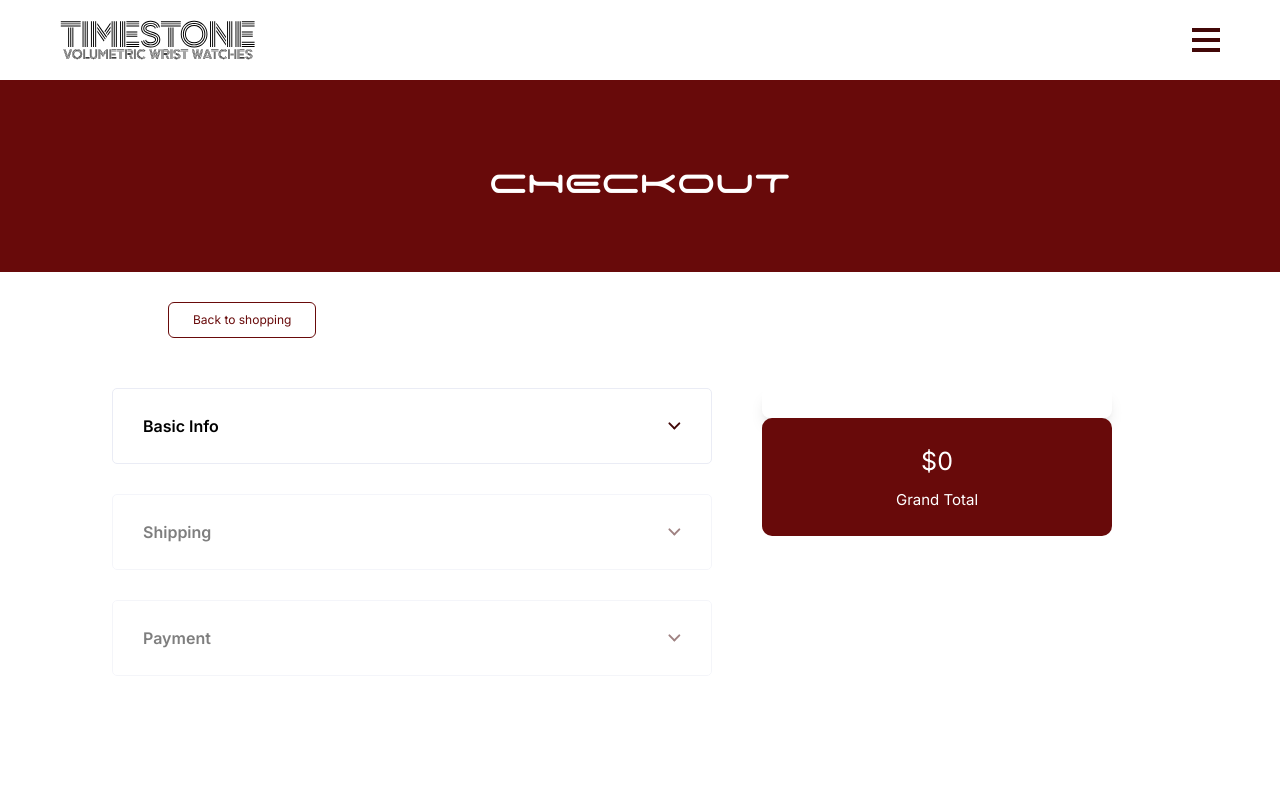
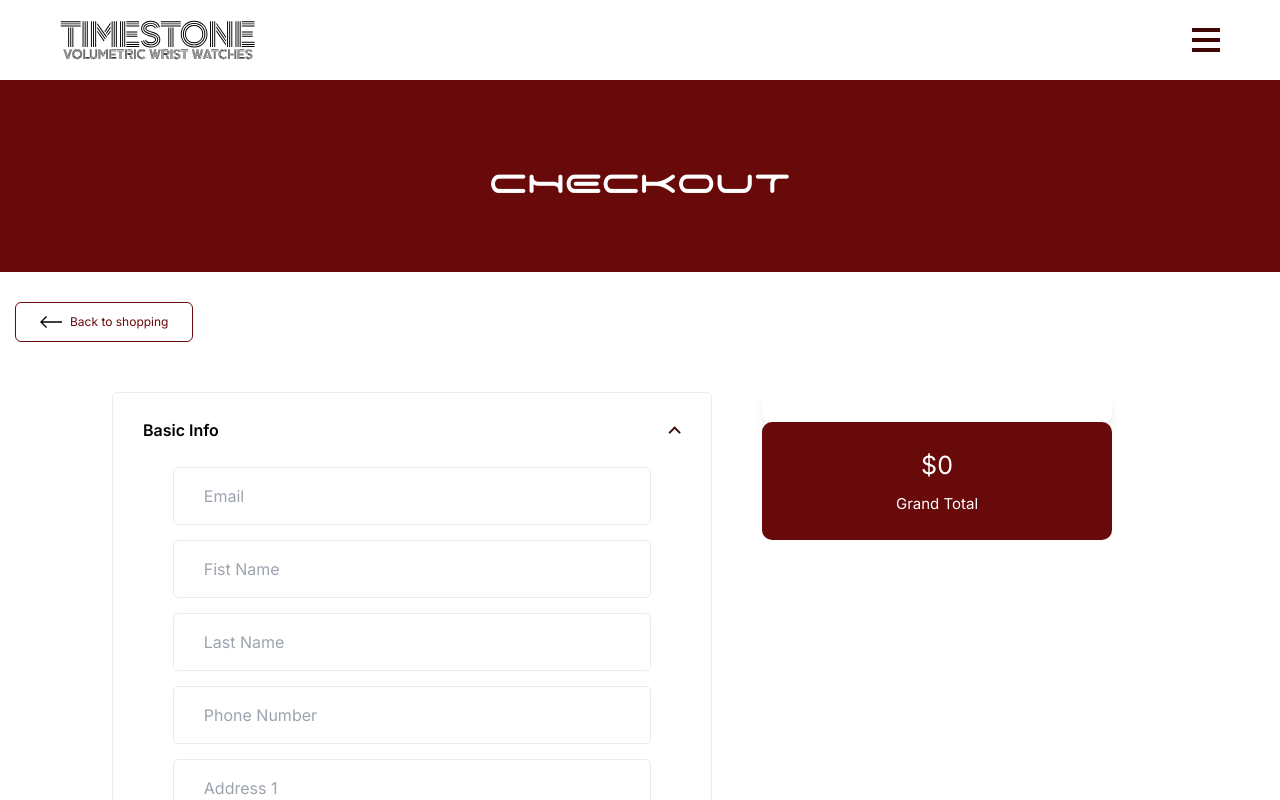
Before and after one commit to SoftLion-Co/timestone-prototype, a Next.js app: page /checkout in a window 1280 px wide. Shown: the top 800 px of the page. Built offline with nearby package versions, Linux system fonts and the light colour scheme.

Commit message:
refactor: change styles, add animation for open/close

```diff
--- a/app/(locale)/checkout/page.tsx
+++ b/app/(locale)/checkout/page.tsx
@@ -1,6 +1,6 @@
 "use client";
+import TitleComponents from "@/components/TitleComponents";
 import ProductsSection from "@/app/sections/checkout-page/ProductsSection";
-import TitleComponents from "@/components/TitleComponents";
 import PaymentSection from "@/app/sections/checkout-page/PaymentSection";
 import BasicInfoSection from "@/app/sections/checkout-page/BasicInfoSection";
 import ShippingSection from "@/app/sections/checkout-page/ShippingSection";
@@ -9,34 +9,35 @@ import { useState } from "react";
 import { useRouter } from "next/navigation";
 
 export default function CheckoutPage() {
-  const [isBasicInfoValid, setIsBasicInfoValid] = useState(false);
-  const [isBasicInfoOpen, setIsBasicInfoOpen] = useState(true);
-  const [isShippingOpen, setIsShippingOpen] = useState(false);
-  const [isShippingValid, setIsShippingValid] = useState(false);
-  const [isPaymentOpen, setIsPaymentOpen] = useState(false);
+  const [BasicInfoOpen, setBasicInfoOpen] = useState(true);
+  const [ShippingOpen, setShippingOpen] = useState(false);
+  const [PaymentOpen, setPaymentOpen] = useState(false);
+
   const [basicInfo, setBasicInfo] = useState({});
   const [shippingValue, setShippingValue] = useState({});
   const router = useRouter();
 
   const handleBasicInfoContinue = (isValid: boolean) => {
     if (isValid) {
-      setIsBasicInfoValid(true);
-      setIsBasicInfoOpen(false);
-
+      setBasicInfoOpen(false);
       setTimeout(() => {
-        setIsShippingOpen(true);
+        setShippingOpen(true);
       }, 300);
     }
   };
 
   const handleShippingContinue = (isValid: boolean) => {
     if (isValid) {
-      setIsShippingValid(true);
-      setIsShippingOpen(false);
+      setShippingOpen(false);
+      setTimeout(() => {
+        setPaymentOpen(true);
+      }, 300);
+    }
+  };
 
-      setTimeout(() => {
-        setIsPaymentOpen(true);
-      }, 300);
+  const handleCompletePayment = (isValid: boolean) => {
+    if (isValid) {
+      setPaymentOpen(false);
     }
   };
 
@@ -48,12 +49,13 @@ export default function CheckoutPage() {
     <>
       <TitleComponents text="CHECKOUT" />
 
-      <div className="container mt-[30px]">
+      <div className="mx-[15px] mt-[30px]">
         <Button
           bordered
           onClick={handleBack}
           className="text-[12px] py-[8px] px-[10px]"
           text="Back to shopping"
+          icon="arrow"
           background="transparent"
           type="button"
           tag="button"
@@ -67,21 +69,24 @@ export default function CheckoutPage() {
             shippingValue={shippingValue}
           />
         </div>
+
         <div className="flex flex-col gap-[30px] lg:flex-1">
           <BasicInfoSection
+            isOpen={BasicInfoOpen}
+            toggleOpen={() => setBasicInfoOpen(!BasicInfoOpen)}
             onContinue={handleBasicInfoContinue}
             setBasicInfo={setBasicInfo}
-            isOpen={isBasicInfoOpen}
           />
           <ShippingSection
-            isDisabled={!isBasicInfoValid}
-            isOpen={isShippingOpen}
+            isOpen={ShippingOpen}
+            toggleOpen={() => setShippingOpen(!ShippingOpen)}
             onContinue={handleShippingContinue}
             setShippingValue={setShippingValue}
           />
           <PaymentSection
-            isDisabled={!isShippingValid}
-            isOpen={isPaymentOpen}
+            isOpen={PaymentOpen}
+            toggleOpen={() => setPaymentOpen(!PaymentOpen)}
+            completePayment={handleCompletePayment}
           />
         </div>
       </div>
--- a/app/sections/checkout-page/BasicInfoSection.tsx
+++ b/app/sections/checkout-page/BasicInfoSection.tsx
@@ -6,10 +6,11 @@ import FormComponent from "@/components/FormComponent";
 import { hasLength, isEmail, useForm } from "@mantine/form";
 
 const BasicInfoSection: FC<{
+  isOpen: boolean;
+  toggleOpen: () => void;
   onContinue: (isValid: boolean) => void;
   setBasicInfo: any;
-  isOpen: boolean;
-}> = ({ onContinue, setBasicInfo, isOpen }) => {
+}> = ({ onContinue, setBasicInfo, toggleOpen, isOpen }) => {
   const form = useForm({
     initialValues: {
       email: "",
@@ -47,9 +48,12 @@ const BasicInfoSection: FC<{
 
   return (
     <section>
-      <FormComponent title="Basic Info" className="items-center">
-        {isOpen && (
-          <>
+      <FormComponent
+        title="Basic Info"
+        className="items-center"
+        isOpen={isOpen}
+        toggleOpen={toggleOpen}
+      >
         <Input
           inputType="input"
           placeholder="Email"
@@ -147,8 +151,6 @@ const BasicInfoSection: FC<{
           type="button"
           onClick={handleContinue}
         />
-          </>
-        )}
       </FormComponent>
     </section>
   );
--- a/app/sections/checkout-page/PaymentSection.tsx
+++ b/app/sections/checkout-page/PaymentSection.tsx
@@ -2,17 +2,14 @@ import React, { ChangeEvent, FC, useState } from "react";
 import Button from "@/components/ButtonComponent";
 import FormComponent from "@/components/FormComponent";
 import Input from "@/components/InputComponent";
-import { hasLength, useForm } from "@mantine/form";
-import exp from "constants";
+import { useForm } from "@mantine/form";
 
-const PaymentSection: FC<{ isDisabled: boolean; isOpen: boolean }> = ({
-  isDisabled,
-  isOpen,
-}) => {
+const PaymentSection: FC<{
+  isOpen: boolean;
+  toggleOpen: () => void;
+  completePayment: (isValid: boolean) => void;
+}> = ({ completePayment, isOpen, toggleOpen }) => {
   const [selectedOption, setSelectedOption] = useState("");
-  //const [cardNumber, setCardNumber] = useState("");
-  // const [cvv, setCvv] = useState("");
-  //const [expDate, setExpDate] = useState("");
   const [error, setError] = useState<string | null>(null);
 
   const handleInputChange = (
@@ -66,20 +63,16 @@ const PaymentSection: FC<{ isDisabled: boolean; isOpen: boolean }> = ({
   const handleCompletePayment = () => {
     if (!selectedOption) {
       setError("Please select a payment method");
+      completePayment(false);
     } else {
       setError(null);
-      console.log("Payment completed successfully!");
+      completePayment(true);
     }
   };
 
   return (
     <section>
-      <FormComponent
-        title="Payment"
-        className={`${isDisabled ? "opacity-50 pointer-events-none" : ""}`}
-      >
-        {isOpen && (
-          <>
+      <FormComponent title="Payment" isOpen={isOpen} toggleOpen={toggleOpen}>
         <div className="flex flex-col gap-[30px] font-semibold pl-[30px]">
           <label className="flex items-center gap-[10px] cursor-pointer font-semibold text-[14px]">
             <input
@@ -177,9 +170,7 @@ const PaymentSection: FC<{ isDisabled: boolean; isOpen: boolean }> = ({
         </div>
 
         {error && (
-              <p className="text-[14px] text-darkBurgundy text-center">
-                {error}
-              </p>
+          <p className="text-[14px] text-darkBurgundy text-center">{error}</p>
         )}
 
         <div className="flex flex-col items-center gap-y-[15px]">
@@ -194,16 +185,14 @@ const PaymentSection: FC<{ isDisabled: boolean; isOpen: boolean }> = ({
             <a href="/legal" className="underline text-darkBurgundy">
               Terms & Conditions
             </a>
-                and you understand that we will process your personal data on
-                the basis of our<span> </span>
+            and you understand that we will process your personal data on the
+            basis of our<span> </span>
             <a href="/privacy" className="text-darkBurgundy underline">
               Privacy Policy
             </a>
             .
           </p>
         </div>
-          </>
-        )}
       </FormComponent>
     </section>
   );
--- a/app/sections/checkout-page/ProductsSection.tsx
+++ b/app/sections/checkout-page/ProductsSection.tsx
@@ -5,12 +5,16 @@ import { useCart } from "@/hooks/useCart";
 import { motion } from "framer-motion";
 import { CreateOrder } from "@/services/OrderService";
 
-const ProductsSection = ({basicInfo, shippingValue}:{basicInfo: any, shippingValue: any}) => {
+const ProductsSection = ({
+  basicInfo,
+  shippingValue,
+}: {
+  basicInfo: any;
+  shippingValue: any;
+}) => {
   const { products, totalAmount } = useCart();
 
-  const handleSubmit = async() => {
-    //  if (selectedOption) {
-
+  const handleSubmit = async () => {
     const lineItems = products.map((product) => ({
       productId: product.id,
       title: product.title,
@@ -48,13 +52,7 @@ const ProductsSection = ({basicInfo, shippingValue}:{basicInfo: any, shippingVal
       sendFulfillmentReceipt: "true",
       inventoryBehaviour: "BYPASS",
     });
-    //  };
-
-    console.log("data:" + data);
-    console.log("response" + response);
   };
-
-
 
   return (
     <section>
--- a/app/sections/checkout-page/ShippingSection.tsx
+++ b/app/sections/checkout-page/ShippingSection.tsx
@@ -5,17 +5,16 @@ import Checkbox from "@/components/CheckboxComponent";
 import Button from "@/components/ButtonComponent";
 
 const ShippingSection: FC<{
-  isDisabled: boolean;
+  onContinue: (isValid: boolean) => void;
+  setShippingValue: any;
   isOpen: boolean;
-  onContinue: (isValid: boolean) => void;
-  setShippingValue: any
-}> = ({ isDisabled, isOpen, onContinue, setShippingValue}) => {
-
+  toggleOpen: () => void;
+}> = ({ onContinue, setShippingValue, isOpen, toggleOpen }) => {
   const [selectedOption, setSelectedOption] = useState<string | null>(null);
   const [error, setError] = useState<string | null>(null);
 
   const handleContinue = () => {
-     if (!selectedOption) {
+    if (!selectedOption) {
       setError("Please select a shipping method");
       onContinue(false);
       return;
@@ -61,11 +60,12 @@ const ShippingSection: FC<{
 
   return (
     <section>
-      <FormComponent title="Shipping"className={`items-center ${isDisabled ? "opacity-50 pointer-events-none" : ""}`}
-  >
-    {isOpen && (
-        <>
-
+      <FormComponent
+        title="Shipping"
+        isOpen={isOpen}
+        toggleOpen={toggleOpen}
+        className="items-center"
+      >
         <Checkbox
           label="UPS Express"
           description="UPS Express 2-3 working days"
@@ -91,9 +91,6 @@ const ShippingSection: FC<{
           type="button"
           onClick={handleContinue}
         />
-       </>
-    )}
-
       </FormComponent>
     </section>
   );
```
Also changed, not shown: images/checkout-section/back-arrow.svg (added). Lines whose indentation alone changed are shown as unchanged.
